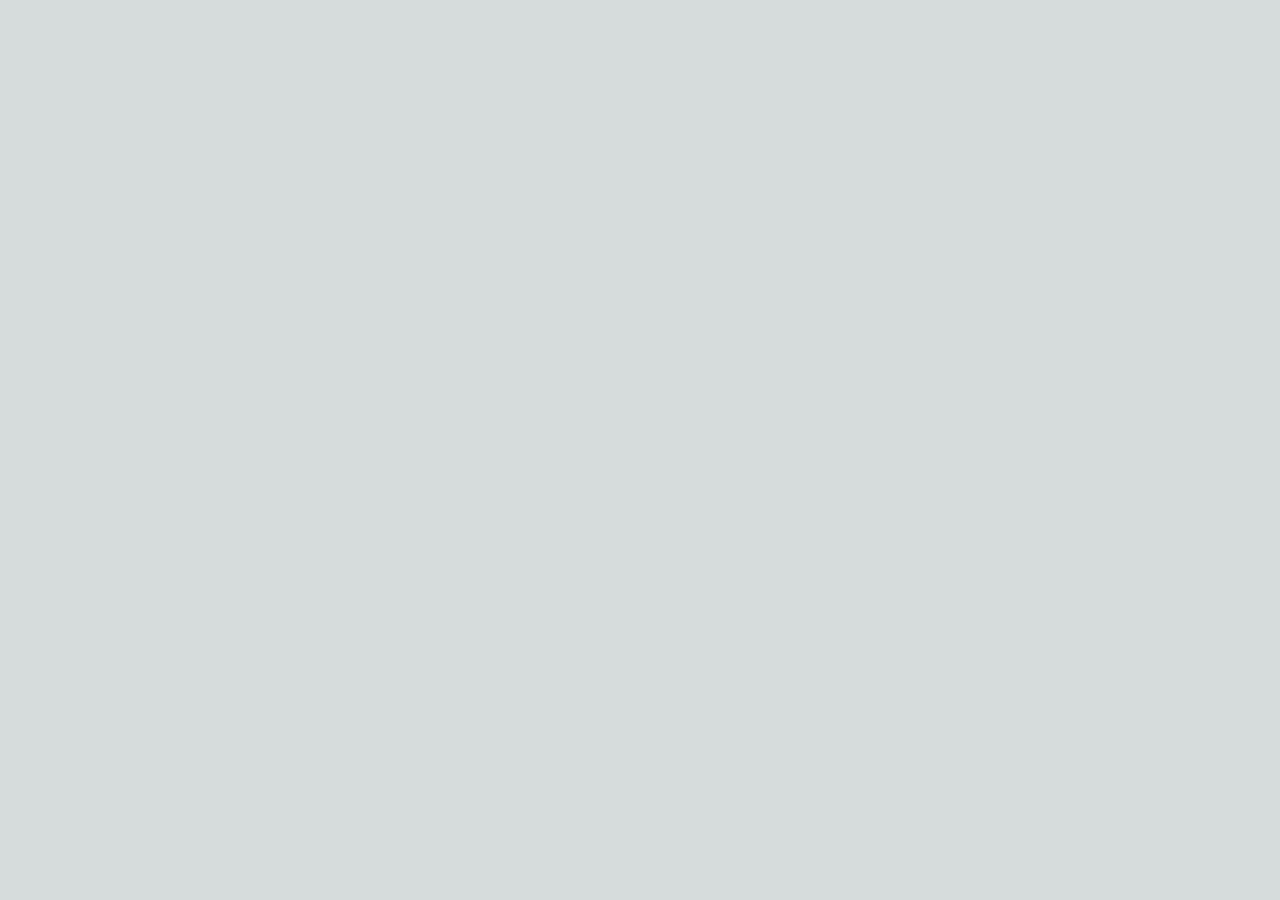
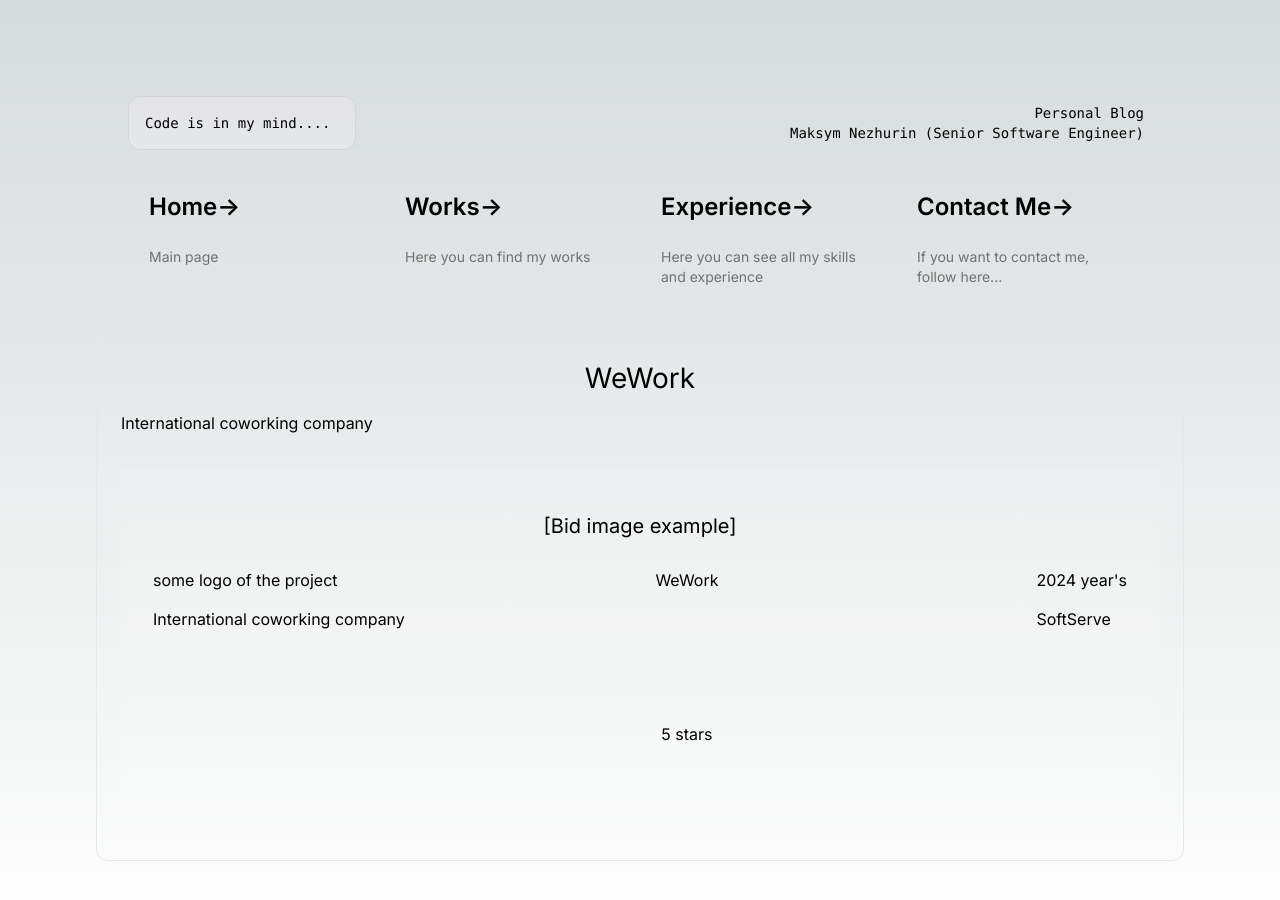
Before and after one commit to maksym-nezhurin/nextjs, a Next.js app: page /works/1 in a window 1280 px wide. Before the commit this address had no page. Shown: the top 900 px of the page. Before the commit the page ends 800 px from the top, so only its background shows below. Built offline with nearby package versions, Linux system fonts and the light colour scheme.

Commit message:
TSNXT-13 - changes on the work page

```diff
--- a/app/(site)/works/[alias]/page.tsx
+++ b/app/(site)/works/[alias]/page.tsx
@@ -3,34 +3,31 @@ import { notFound } from 'next/navigation';
 import {Metadata} from "next";
 
 import './page.css';
+import {IProject, projectsItems} from "@/constants/projects";
+import {ProjectDetails} from "@/components/ProjectDetails/projectDetails";
 
-enum WORKS_PAGES {
-	'big-data',
-	'data-science'
-}
+// enum WORKS_PAGES {
+// 	'big-data',
+// 	'data-science'
+// }
 
-interface IWorkData {
-	title: string,
-	description: string
-}
+// interface IWorkData {
+// 	title: string,
+// 	description: string
+// }
 
-const WORKS_DATA: Record<WORKS_PAGES, IWorkData> = {
-	[WORKS_PAGES['big-data']]: {
-		title: 'Big Data',
-		description: 'Big Data refers to extremely large and complex datasets that cannot be easily managed, processed, or analyzed with traditional data processing tools.'
-	},
-	[WORKS_PAGES['data-science']]: {
-		title: 'Data Science',
-		description: 'Data Science is an interdisciplinary field that uses scientific methods, processes, algorithms, and systems to extract insights and knowledge from structured and unstructured data.'
-	}
-}
+// const WORKS_DATA: Record<WORKS_PAGES, IWorkData> = {
+// 	[WORKS_PAGES['big-data']]: {
+// 		title: 'Big Data',
+// 		description: 'Big Data refers to extremely large and complex datasets that cannot be easily managed, processed, or analyzed with traditional data processing tools.'
+// 	},
+// 	[WORKS_PAGES['data-science']]: {
+// 		title: 'Data Science',
+// 		description: 'Data Science is an interdisciplinary field that uses scientific methods, processes, algorithms, and systems to extract insights and knowledge from structured and unstructured data.'
+// 	}
+// }
 
-const works = [
-	{ id: 1, text: 'first product' },
-	{ id: 2, text: 'second product' },
-];
-
-type A = Awaited<Promise<IWorkData>>;
+type A = Awaited<Promise<IProject | undefined>>;
 
 const getPage = async (alias: string): Promise<A> => {
 	await new Promise((res) => setTimeout(() => {
@@ -38,39 +35,33 @@ const getPage = async (alias: string): Promise<A> => {
 
 		})
 	}, 1000))
-	return WORKS_DATA[WORKS_PAGES[alias]];
+	return projectsItems.find(item => item.id === parseInt(alias));
 }
 
 export async function generateMetadata({ params }: { params: { alias }}): Promise<Metadata> {
-	const page = await getPage(params.alias); // Will be just one request (redublication)
+	const page: IProject | undefined = await getPage(params.alias); // Will be just one request (redublication)
 
 	return page ? {
-		title: `meta -- ${page.title} -- ${params.alias}`,
+		title: `meta -- ${page.description} -- ${params.alias}`,
 		icons: {
-			icon: '/man.ico'
+			icon: '/favicon.ico'
 		}
 	} : {}
 }
 
 export default async function PageWorks({ params }: { params: { alias: string } }): Promise<ReactElement> {
-	const page = await getPage(params.alias); // Will be just one request (redublication)
+	const projectDetail = await getPage(params.alias); // Will be just one request (redublication)
 
-	if (!page) {
+	if (!projectDetail) {
 		notFound();
 	}
 
 	return (
 		<>
 			<div className='works-wrapper'>
-				<h3 className="works-name">{page.title}</h3>
-				<p>{page.description}</p>
-				<div className="works-list">
-					{
-						works.map(product => {
-							return <div key={product.id} className='works-list__item tw'>{product.text}</div>
-						})
-					}
-				</div>
+				<h3 className="works-name">{projectDetail.name}</h3>
+				<p>{projectDetail.description}</p>
+				<ProjectDetails project={projectDetail} />
 			</div>
 		</>
 	)
--- /dev/null
+++ b/components/ProjectDetails/projectDetails.module.css
@@ -0,0 +1,41 @@
+.projectDetails {
+    background-color: rgba(255, 255, 255, 0.1);
+    border-radius: 5px;
+    margin: 2rem 0;
+    padding: 2rem;
+    display: grid;
+    gap: 15px;
+    min-height: 100%;
+    grid-template-rows: 1fr auto 100px 50px;
+    grid-template-columns: [start] minmax(100px, auto) [logoend] 1fr [nameEnd] auto [end];
+}
+
+.backgroundImage {
+    grid-column: start / end;
+}
+
+.logo {
+    grid-column: start / logoend;
+}
+
+.name {
+    grid-column: logoend / nameEnd;
+    text-align: center;
+}
+
+.finishedAt {
+    grid-column: nameEnd / end;
+}
+
+.description {
+    grid-column: start / nameEnd;
+}
+
+.company {
+    grid-column: nameEnd / end;
+}
+
+.rating {
+    text-align: center;
+    grid-column: logoend / nameEnd;
+}
--- /dev/null
+++ b/components/ProjectDetails/projectDetails.tsx
@@ -0,0 +1,28 @@
+import React, {ReactElement} from "react";
+import Image from "next/image";
+import {IProject} from "@/constants/projects";
+import styles from "./projectDetails.module.css";
+import {devlOfNum} from "@/utils/feedback";
+import Link from "next/link";
+
+export const ProjectDetails = (props: { project: IProject }): ReactElement => {
+    const { url, site, name, description, company, finishedAt } = props.project;
+    // @ts-ignore
+    const finishedYear= devlOfNum(finishedAt * 1, ['year', 'year\'s', 'year\'s'])
+
+    return <div className={styles.projectDetails}>
+        <div className={styles.backgroundImage}><h4>[Bid image example]</h4></div>
+        <div className={styles.logo}>{ url && <Image src={process.env.NEXT_PUBLIC_DOMAIN + url} alt={'text'} />} some logo of the project</div>
+        <div className={styles.name}>{
+            site ? <Link href={site}
+                         target={'_blank'}
+                         className="font-medium text-blue-600 dark:text-blue-500 hover:underline"><span>{name}</span></Link>
+                : <span>{name}</span>
+        }
+        </div>
+        <div className={styles.finishedAt}>{finishedAt} {finishedYear}</div>
+        <div className={styles.description}>{description}</div>
+        <div className={styles.company}>{company}</div>
+        <div className={styles.rating}>5 stars</div>
+    </div>
+}
--- a/components/ProjectSearch/projectSearch.tsx
+++ b/components/ProjectSearch/projectSearch.tsx
@@ -11,7 +11,7 @@ import {useForm} from "react-hook-form";
 import {useRouter} from "next/navigation";
 
 export const ProjectSearch = (): ReactElement => {
-    const { register, control, handleSubmit, formState: { errors }, reset, clearErrors } = useForm();
+    const { register, handleSubmit, formState: { errors } } = useForm();
     const [item, setItem] = useState<IProject | undefined>(undefined);
     const router = useRouter();
 
@@ -39,6 +39,7 @@ export const ProjectSearch = (): ReactElement => {
                     {...register('search', { required: true })}
                     className={styles.searchInput}
                     placeholder={'Search'}
+                    aria-invalid={!!errors.search}
                 />
                 <ButtonIcon type={'submit'} className={styles.searchButton} icon={'search'} appearance={"white"} />
             </form>
--- a/components/Projects/projectItem/projectItem.tsx
+++ b/components/Projects/projectItem/projectItem.tsx
@@ -1,11 +1,12 @@
-import {ForwardedRef, forwardRef, ReactElement} from 'react';
+import React, {ForwardedRef, forwardRef, ReactElement} from 'react';
 import {IProject} from "@/constants/projects";
 import { motion } from "framer-motion";
 import {Rating} from "@/components/rating/rating";
+import Link from "next/link";
 
 // eslint-disable-next-line
 export const ProjectRowItem = motion (forwardRef((props: IProject, ref: ForwardedRef<HTMLDivElement>): ReactElement => {
-    const { name, company, duration, finishedAt, className } = props;
+    const { id, name, company, duration, finishedAt, className } = props;
 
     return <div ref={ref} className={`${className} flex justify-around bg-white border-b dark:bg-gray-800 dark:border-gray-700`}>
         <div className="px-6 py-4 font-medium text-gray-900 whitespace-nowrap dark:text-white">{name}</div>
@@ -14,7 +15,12 @@ export const ProjectRowItem = motion (forwardRef((props: IProject, ref: Forwarde
         <div className="px-6 py-4 flex-grow" >{finishedAt}</div>
         <div className="px-6 py-4 flex-grow"><Rating isEditable={false} error={null} rating={5} /></div>
         <div className="px-6 py-4 flex-grow">
-            <a href="#" className="font-medium text-blue-600 dark:text-blue-500 hover:underline">Details</a>
+            <Link
+                href={`works/${id}`}
+                className="font-medium text-blue-600 dark:text-blue-500 hover:underline"
+            >
+                <span>Details</span>
+            </Link>
         </div>
     </div>
 }))
--- a/components/Projects/projects.tsx
+++ b/components/Projects/projects.tsx
@@ -13,7 +13,7 @@ export const Projects = (): ReactElement => {
         projects: projectsItems,
         sort: SortEnum.name,
     };
-    const [{projects, sort}, dispatch] = useReducer(sortReducer, initialState);
+    const [{projects}, dispatch] = useReducer(sortReducer, initialState);
 
     const setSort = (sort: SortEnum) => {
         const action: { type: SortEnum } = {type: sort};
--- /dev/null
+++ b/utils/feedback.ts
@@ -0,0 +1,5 @@
+export const devlOfNum = (number: number, titles: [string, string, string]): string => {
+    const cases = [2, 0, 1, 1, 1, 2];
+
+    return titles[(number % 100 > 4 && number % 100 < 20) ? 2 : cases[(number % 10 < 5) ? number % 10 : 5]]
+}
```
Also changed, not shown: constants/technologies.ts (+14 -14 lines), public/icons/svg/search.svg.
